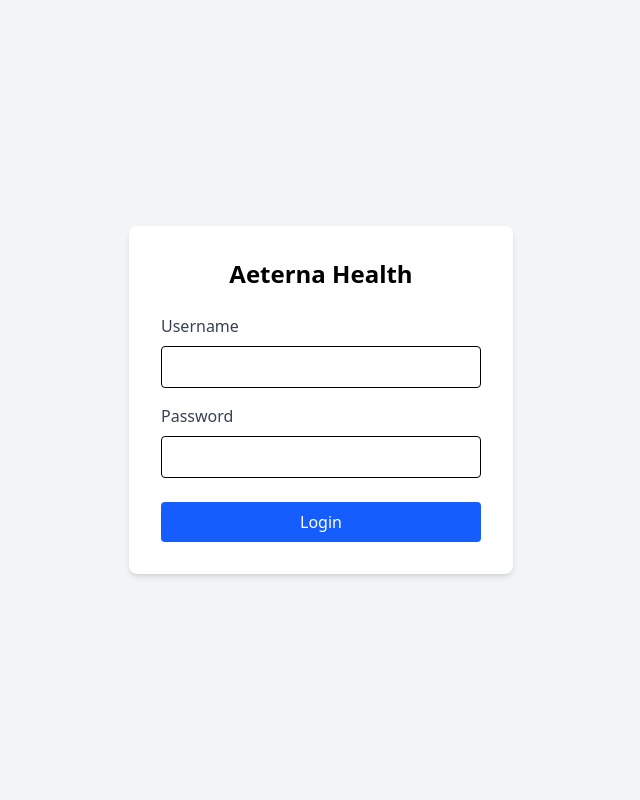
After one commit to rychanroth/aeterna_health_api, a Django app: page /login/ in a window 1280 px wide. The commit adds this page. Shown: the whole page, without its empty margins (319-959 px from the left). Run offline with Django 5.2, Linux system fonts and the light colour scheme; parts of the project's set-up code (start-up, migrations or seed data) failed here and were passed over.

Commit message:
feat(view): add `login_page`

```diff
--- a/medicines/template_urls.py
+++ b/medicines/template_urls.py
@@ -2,5 +2,6 @@ from django.urls import path
 from .template_views import *
 
 urlpatterns = [
-    path('', home, name='home')
+    path('', home, name='home'),
+    path('login/', login_page, name='template_login'),
 ]
--- a/medicines/template_views.py
+++ b/medicines/template_views.py
@@ -1,4 +1,38 @@
-from django.shortcuts import render
+from django.shortcuts import render, redirect
+from django.contrib import messages
+from .api_helper import *
 
 def home(request):
     return render(request, 'home.html')
+
+def login_page(request):
+    if request.method == 'POST':
+        username = request.POST.get('username')
+        password = request.POST.get('password')
+
+        # Step 1: Get the token
+        response = api_call(
+            'POST',
+            '/api/login/',
+            data={'username': username, 'password': password}
+        )
+
+        if response.status_code == 200:
+            data = response.json()
+            token = data['token']
+
+            # Step 2: Get full user info (including role)
+            me_response = api_call('GET', '/api/users/me/', token=token)
+            user_data = me_response.json()
+
+            # Step 3: Store everything in session
+            request.session['token'] = token
+            request.session['user_id'] = data['user_id']
+            request.session['username'] = data['username']
+            request.session['role'] = user_data['role']
+
+            return redirect('home')
+        else:
+            messages.error(request, 'Invalid username or password')
+
+    return render(request, 'login.html')
--- a/static/css/output.css
+++ b/static/css/output.css
@@ -7,12 +7,22 @@
       "Segoe UI Emoji", "Segoe UI Symbol", "Noto Color Emoji";
     --font-mono: ui-monospace, SFMono-Regular, Menlo, Monaco, Consolas, "Liberation Mono",
       "Courier New", monospace;
+    --color-red-100: oklch(93.6% 0.032 17.717);
+    --color-red-700: oklch(50.5% 0.213 27.518);
+    --color-blue-500: oklch(62.3% 0.214 259.815);
     --color-blue-600: oklch(54.6% 0.245 262.881);
+    --color-blue-700: oklch(48.8% 0.243 264.376);
+    --color-gray-100: oklch(96.7% 0.003 264.542);
     --color-gray-500: oklch(55.1% 0.027 264.364);
+    --color-gray-700: oklch(37.3% 0.034 259.733);
+    --color-white: #fff;
     --spacing: 0.25rem;
+    --text-2xl: 1.5rem;
+    --text-2xl--line-height: calc(2 / 1.5);
     --text-3xl: 1.875rem;
     --text-3xl--line-height: calc(2.25 / 1.875);
     --font-weight-bold: 700;
+    --radius-lg: 0.5rem;
     --default-font-family: var(--font-sans);
     --default-mono-font-family: var(--font-mono);
   }
@@ -175,8 +185,79 @@
   .mt-2 {
     margin-top: calc(var(--spacing) * 2);
   }
+  .mb-2 {
+    margin-bottom: calc(var(--spacing) * 2);
+  }
+  .mb-4 {
+    margin-bottom: calc(var(--spacing) * 4);
+  }
+  .mb-6 {
+    margin-bottom: calc(var(--spacing) * 6);
+  }
+  .block {
+    display: block;
+  }
+  .flex {
+    display: flex;
+  }
   .inline {
     display: inline;
+  }
+  .min-h-screen {
+    min-height: 100vh;
+  }
+  .w-96 {
+    width: calc(var(--spacing) * 96);
+  }
+  .w-full {
+    width: 100%;
+  }
+  .items-center {
+    align-items: center;
+  }
+  .justify-center {
+    justify-content: center;
+  }
+  .rounded {
+    border-radius: 0.25rem;
+  }
+  .rounded-lg {
+    border-radius: var(--radius-lg);
+  }
+  .border {
+    border-style: var(--tw-border-style);
+    border-width: 1px;
+  }
+  .bg-blue-600 {
+    background-color: var(--color-blue-600);
+  }
+  .bg-gray-100 {
+    background-color: var(--color-gray-100);
+  }
+  .bg-red-100 {
+    background-color: var(--color-red-100);
+  }
+  .bg-white {
+    background-color: var(--color-white);
+  }
+  .p-3 {
+    padding: calc(var(--spacing) * 3);
+  }
+  .p-8 {
+    padding: calc(var(--spacing) * 8);
+  }
+  .px-3 {
+    padding-inline: calc(var(--spacing) * 3);
+  }
+  .py-2 {
+    padding-block: calc(var(--spacing) * 2);
+  }
+  .text-center {
+    text-align: center;
+  }
+  .text-2xl {
+    font-size: var(--text-2xl);
+    line-height: var(--tw-leading, var(--text-2xl--line-height));
   }
   .text-3xl {
     font-size: var(--text-3xl);
@@ -192,13 +273,120 @@
   .text-gray-500 {
     color: var(--color-gray-500);
   }
+  .text-gray-700 {
+    color: var(--color-gray-700);
+  }
+  .text-red-700 {
+    color: var(--color-red-700);
+  }
+  .text-white {
+    color: var(--color-white);
+  }
+  .shadow-md {
+    --tw-shadow: 0 4px 6px -1px var(--tw-shadow-color, rgb(0 0 0 / 0.1)), 0 2px 4px -2px var(--tw-shadow-color, rgb(0 0 0 / 0.1));
+    box-shadow: var(--tw-inset-shadow), var(--tw-inset-ring-shadow), var(--tw-ring-offset-shadow), var(--tw-ring-shadow), var(--tw-shadow);
+  }
   .filter {
     filter: var(--tw-blur,) var(--tw-brightness,) var(--tw-contrast,) var(--tw-grayscale,) var(--tw-hue-rotate,) var(--tw-invert,) var(--tw-saturate,) var(--tw-sepia,) var(--tw-drop-shadow,);
   }
+  .hover\:bg-blue-700 {
+    &:hover {
+      @media (hover: hover) {
+        background-color: var(--color-blue-700);
+      }
+    }
+  }
+  .focus\:ring-2 {
+    &:focus {
+      --tw-ring-shadow: var(--tw-ring-inset,) 0 0 0 calc(2px + var(--tw-ring-offset-width)) var(--tw-ring-color, currentcolor);
+      box-shadow: var(--tw-inset-shadow), var(--tw-inset-ring-shadow), var(--tw-ring-offset-shadow), var(--tw-ring-shadow), var(--tw-shadow);
+    }
+  }
+  .focus\:ring-blue-500 {
+    &:focus {
+      --tw-ring-color: var(--color-blue-500);
+    }
+  }
+  .focus\:outline-none {
+    &:focus {
+      --tw-outline-style: none;
+      outline-style: none;
+    }
+  }
+}
+@property --tw-border-style {
+  syntax: "*";
+  inherits: false;
+  initial-value: solid;
 }
 @property --tw-font-weight {
   syntax: "*";
   inherits: false;
+}
+@property --tw-shadow {
+  syntax: "*";
+  inherits: false;
+  initial-value: 0 0 #0000;
+}
+@property --tw-shadow-color {
+  syntax: "*";
+  inherits: false;
+}
+@property --tw-shadow-alpha {
+  syntax: "<percentage>";
+  inherits: false;
+  initial-value: 100%;
+}
+@property --tw-inset-shadow {
+  syntax: "*";
+  inherits: false;
+  initial-value: 0 0 #0000;
+}
+@property --tw-inset-shadow-color {
+  syntax: "*";
+  inherits: false;
+}
+@property --tw-inset-shadow-alpha {
+  syntax: "<percentage>";
+  inherits: false;
+  initial-value: 100%;
+}
+@property --tw-ring-color {
+  syntax: "*";
+  inherits: false;
+}
+@property --tw-ring-shadow {
+  syntax: "*";
+  inherits: false;
+  initial-value: 0 0 #0000;
+}
+@property --tw-inset-ring-color {
+  syntax: "*";
+  inherits: false;
+}
+@property --tw-inset-ring-shadow {
+  syntax: "*";
+  inherits: false;
+  initial-value: 0 0 #0000;
+}
+@property --tw-ring-inset {
+  syntax: "*";
+  inherits: false;
+}
+@property --tw-ring-offset-width {
+  syntax: "<length>";
+  inherits: false;
+  initial-value: 0px;
+}
+@property --tw-ring-offset-color {
+  syntax: "*";
+  inherits: false;
+  initial-value: #fff;
+}
+@property --tw-ring-offset-shadow {
+  syntax: "*";
+  inherits: false;
+  initial-value: 0 0 #0000;
 }
 @property --tw-blur {
   syntax: "*";
@@ -256,7 +444,22 @@
 @layer properties {
   @supports ((-webkit-hyphens: none) and (not (margin-trim: inline))) or ((-moz-orient: inline) and (not (color:rgb(from red r g b)))) {
     *, ::before, ::after, ::backdrop {
+      --tw-border-style: solid;
       --tw-font-weight: initial;
+      --tw-shadow: 0 0 #0000;
+      --tw-shadow-color: initial;
+      --tw-shadow-alpha: 100%;
+      --tw-inset-shadow: 0 0 #0000;
+      --tw-inset-shadow-color: initial;
+      --tw-inset-shadow-alpha: 100%;
+      --tw-ring-color: initial;
+      --tw-ring-shadow: 0 0 #0000;
+      --tw-inset-ring-color: initial;
+      --tw-inset-ring-shadow: 0 0 #0000;
+      --tw-ring-inset: initial;
+      --tw-ring-offset-width: 0px;
+      --tw-ring-offset-color: #fff;
+      --tw-ring-offset-shadow: 0 0 #0000;
       --tw-blur: initial;
       --tw-brightness: initial;
       --tw-contrast: initial;
--- a/templates/home.html
+++ b/templates/home.html
@@ -8,5 +8,6 @@
 <body>
     <h1 class="text-3xl font-bold text-blue-600">Hello from Django Templates!</h1>
     <p class="text-gray-500 mt-2">If you see blue bold text, Tailwind v4 is working.</p>
+    <p>Role: {{ request.session.role }}</p>
 </body>
 </html>
--- /dev/null
+++ b/templates/login.html
@@ -0,0 +1,44 @@
+<!DOCTYPE html>
+<html>
+<head>
+    <title>Login - Aeterna Health</title>
+    {% load static %}
+    <link rel="stylesheet" href="{% static 'css/output.css' %}">
+</head>
+<body class="bg-gray-100 min-h-screen flex items-center justify-center">
+    <div class="bg-white p-8 rounded-lg shadow-md w-96">
+        <h1 class="text-2xl font-bold text-center mb-6">Aeterna Health</h1>
+
+        {% if messages %}
+            {% for message in messages %}
+                <div class="bg-red-100 text-red-700 p-3 rounded mb-4">
+                    {{ message }}
+                </div>
+            {% endfor %}
+        {% endif %}
+
+        <form method="POST" action="{% url 'template_login' %}">
+            {% csrf_token %}
+
+            <div class="mb-4">
+                <label class="block text-gray-700 mb-2">Username</label>
+                <input type="text" name="username"
+                    class="w-full border rounded px-3 py-2 focus:outline-none focus:ring-2 focus:ring-blue-500"
+                    required>
+            </div>
+
+            <div class="mb-6">
+                <label class="block text-gray-700 mb-2">Password</label>
+                <input type="password" name="password"
+                    class="w-full border rounded px-3 py-2 focus:outline-none focus:ring-2 focus:ring-blue-500"
+                    required>
+            </div>
+
+            <button type="submit"
+                class="w-full bg-blue-600 text-white py-2 rounded hover:bg-blue-700">
+                Login
+            </button>
+        </form>
+    </div>
+</body>
+</html>
```
